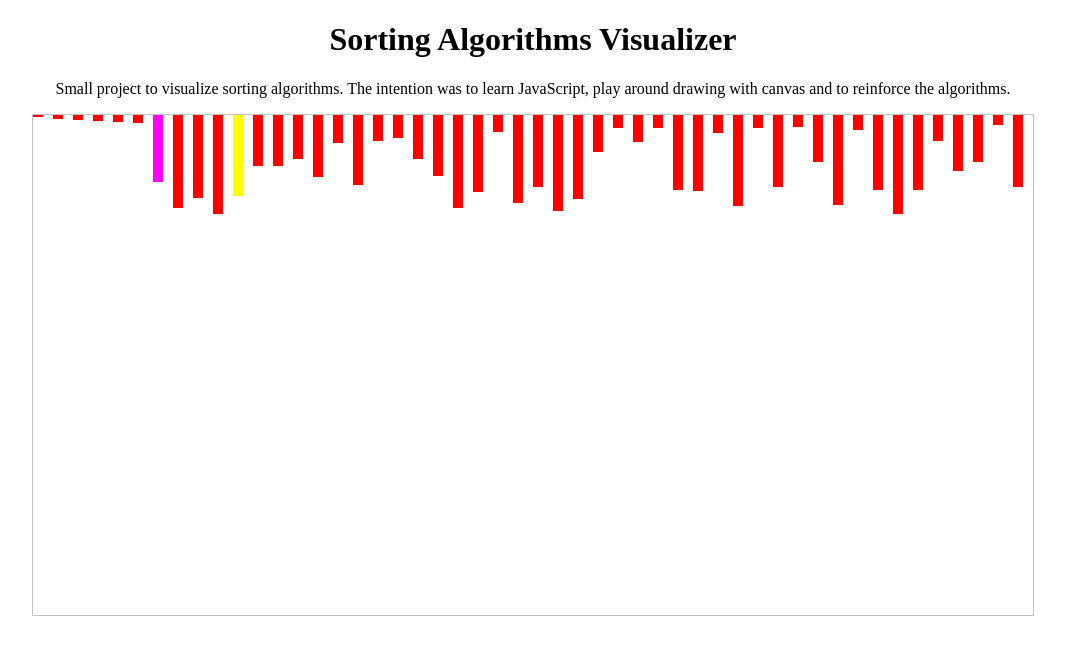
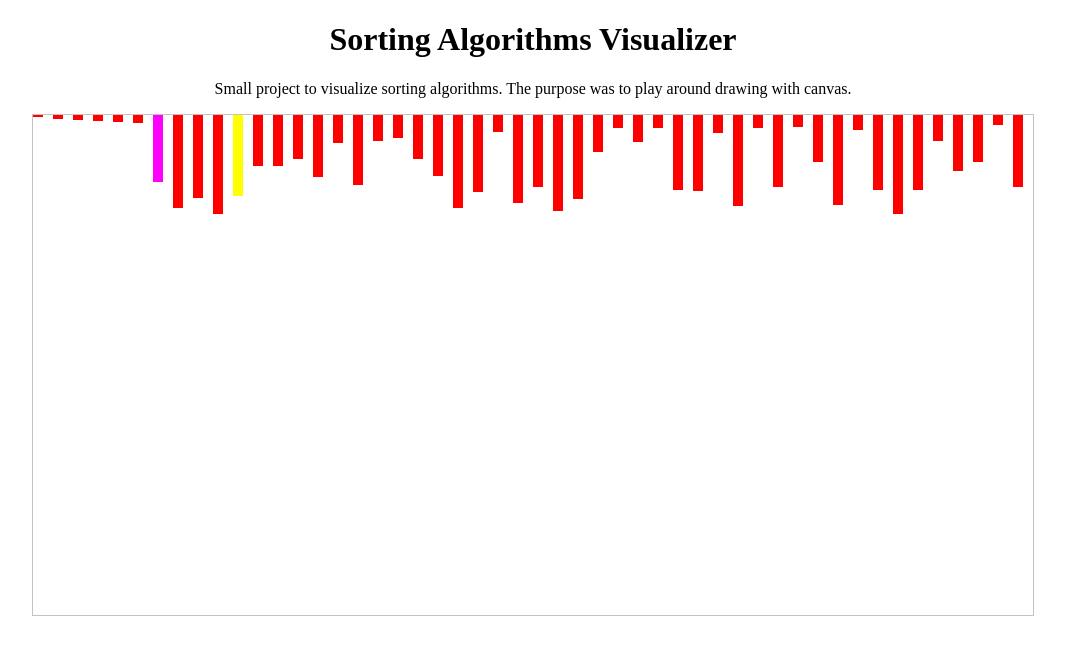
Before and after one commit to nicodelpiano/sorting-algorithms-visualizer, a plain HTML site: page index.html in a window 1280 px wide. Shown: the whole page, without its empty margins (107-1172 px from the left). Drawn offline with Linux system fonts and the light colour scheme.

```diff
--- a/index.html
+++ b/index.html
@@ -7,8 +7,7 @@
   <body>
     <h1>Sorting Algorithms Visualizer</h1>
     <p>
-      Small project to visualize sorting algorithms.
-      The intention was to learn JavaScript, play around drawing with canvas and to reinforce the algorithms.
+      Small project to visualize sorting algorithms. The purpose was to play around drawing with canvas.
     </p>
     <canvas id="myCanvas" style="border:1px solid #c3c3c3;" />
   </body>
```
Also changed, not shown: README.md.
